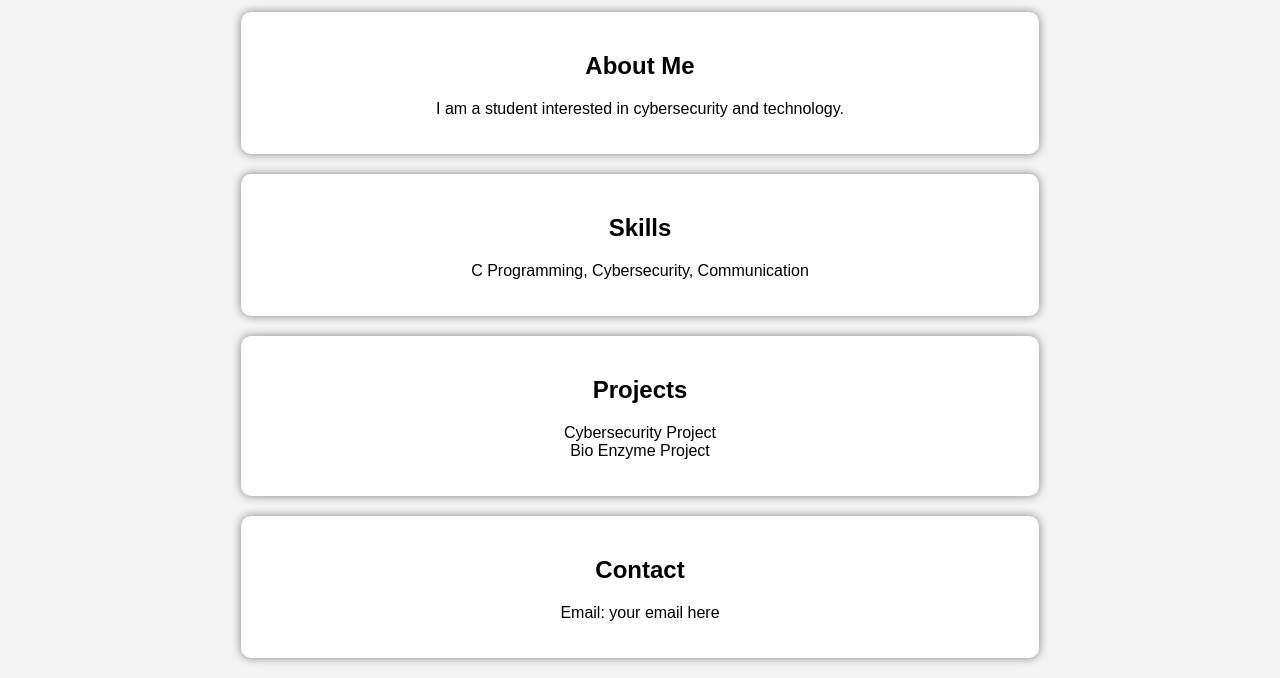
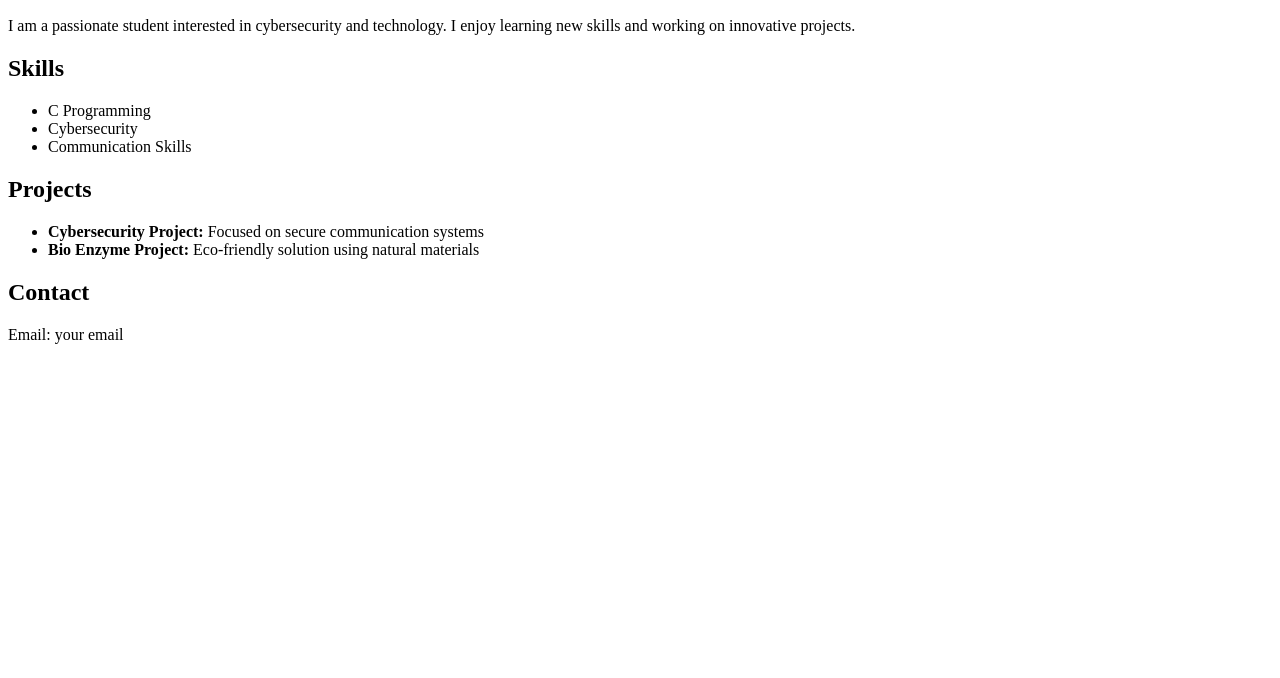
Before and after one commit to Srujanareddy19/srujanareddy19.github.io, a plain HTML site: page index.html in a window 1280 px wide. Shown: the part 134-812 px from the top of the page. Drawn offline with Linux system fonts and the light colour scheme.

Commit message:
Update index.html

```diff
--- a/index.html
+++ b/index.html
@@ -1,53 +1,21 @@
-<!DOCTYPE html>
-<html>
-<head>
-    <title>Srujana Reddy Portfolio</title>
-    <style>
-        body {
-            font-family: Arial;
-            text-align: center;
-            background-color: #f4f4f4;
-        }
-        .container {
-            margin-top: 50px;
-        }
-        h1 {
-            color: #333;
-        }
-        .box {
-            background: white;
-            padding: 20px;
-            margin: 20px auto;
-            width: 60%;
-            border-radius: 10px;
-            box-shadow: 0 0 10px gray;
-        }
-    </style>
-</head>
-<body>
-    <div class="container">
 <h1>Srujana Reddy</h1>
 <p>Student | Cybersecurity Enthusiast</p>
 
-        <div class="box">
 <h2>About Me</h2>
-            <p>I am a student interested in cybersecurity and technology.</p>
-        </div>
+<p>I am a passionate student interested in cybersecurity and technology. I enjoy learning new skills and working on innovative projects.</p>
 
-        <div class="box">
 <h2>Skills</h2>
-            <p>C Programming, Cybersecurity, Communication</p>
-        </div>
+<ul>
+  <li>C Programming</li>
+  <li>Cybersecurity</li>
+  <li>Communication Skills</li>
+</ul>
 
-        <div class="box">
 <h2>Projects</h2>
-            <p>Cybersecurity Project<br>Bio Enzyme Project</p>
-        </div>
+<ul>
+  <li><b>Cybersecurity Project:</b> Focused on secure communication systems</li>
+  <li><b>Bio Enzyme Project:</b> Eco-friendly solution using natural materials</li>
+</ul>
 
-        <div class="box">
 <h2>Contact</h2>
-            <p>Email: your email here</p>
-        </div>
-    </div>
-</body>
-</html>
+<p>Email: your email</p>
```
Lines whose indentation alone changed are shown as unchanged.
